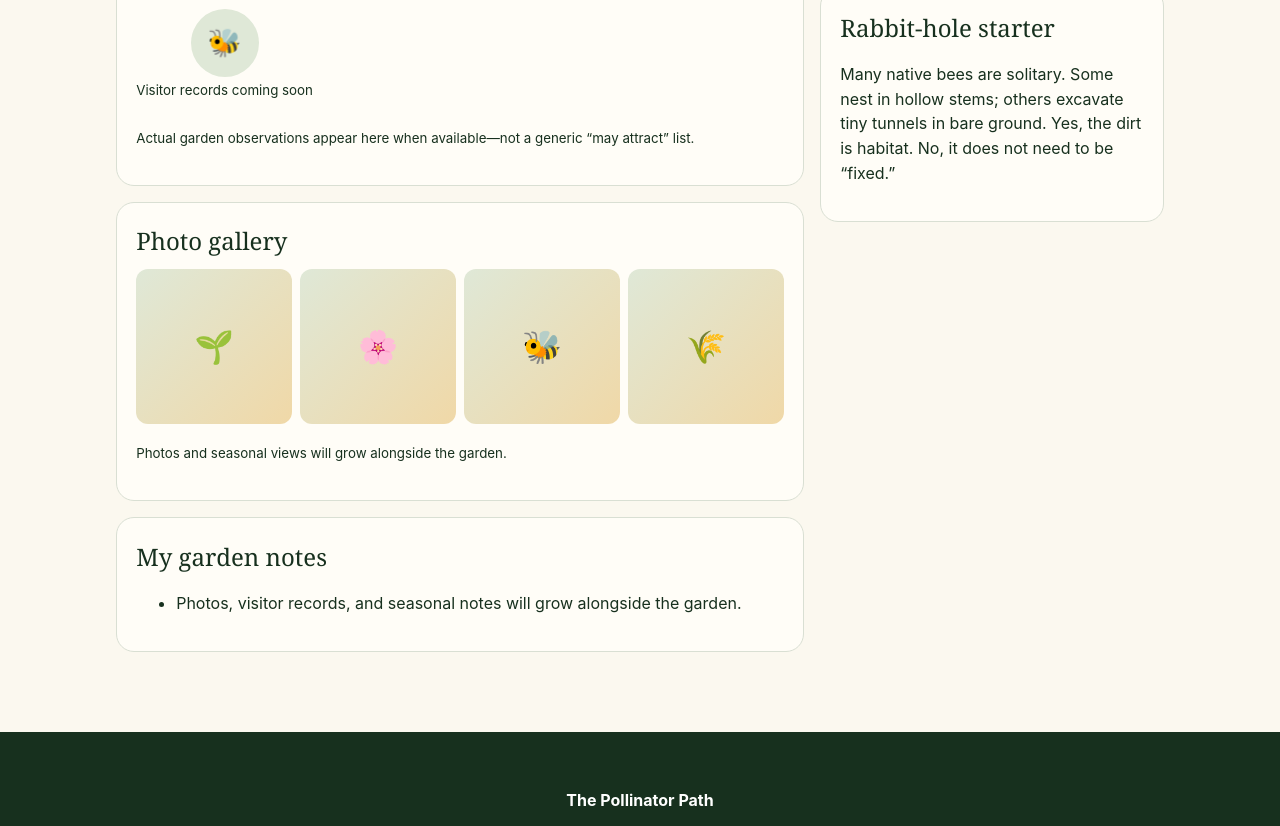
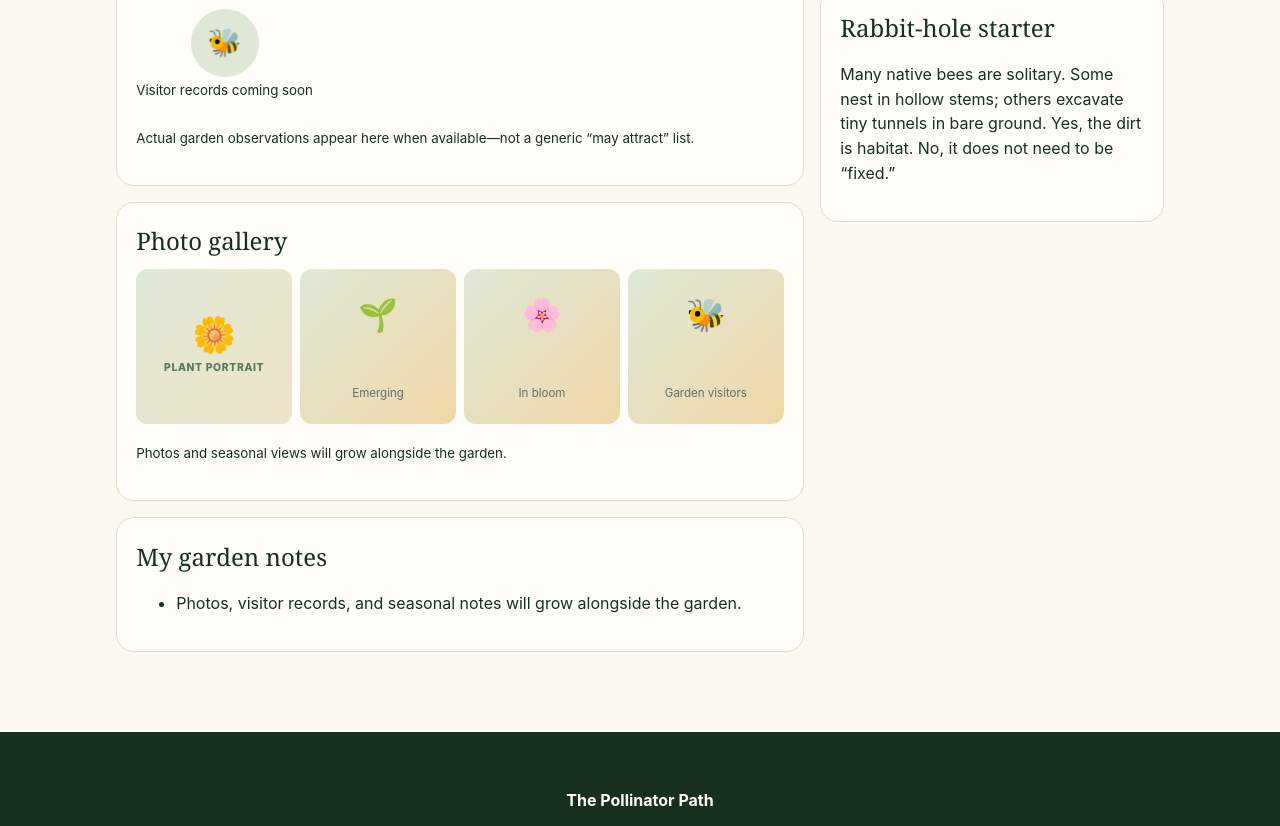
Before and after one commit to shortbus2/thepollinatorpath, a plain HTML site: page plant.html in a window 1280 px wide. Shown: the part 1236-2062 px from the top of the page. Drawn offline with Linux system fonts and the light colour scheme.

Commit message:
photo fallback support

```diff
--- a/app.js
+++ b/app.js
@@ -22,6 +22,25 @@
     if (plant.type === "Vine") return "🌱";
     if (plant.type === "Groundcover") return "🍃";
     return "🌼";
+  }
+
+
+  function activateImageFallbacks(parent = document) {
+    $$(".image-shell", parent).forEach((shell) => {
+      const image = $(".plant-image", shell);
+      if (!image || image.dataset.fallbackReady === "true") return;
+
+      image.dataset.fallbackReady = "true";
+      const showFallback = () => shell.classList.add("image-missing");
+      const showImage = () => shell.classList.remove("image-missing");
+
+      image.addEventListener("error", showFallback, { once: true });
+      image.addEventListener("load", showImage, { once: true });
+
+      if (image.complete) {
+        image.naturalWidth > 0 ? showImage() : showFallback();
+      }
+    });
   }
 
   function statusLinks(status) {
@@ -61,9 +80,13 @@
     return `
       <article class="plant-card">
         <a class="plant-card-main" href="plant.html?id=${plant.number}">
-          <div class="plant-photo">
+          <div class="plant-photo image-shell">
+            <img class="plant-image" src="${plant.image}" alt="${plant.common}" loading="lazy">
+            <div class="image-fallback" aria-hidden="true">
+              <span class="fallback-icon">${iconFor(plant)}</span>
+              <span class="fallback-label">Photo coming soon</span>
+            </div>
             <span class="plant-number">#${plant.number}</span>
-            <span aria-hidden="true">${iconFor(plant)}</span>
           </div>
           <div class="plant-content">
             <h3>${plant.common}</h3>
@@ -147,6 +170,7 @@
         : '<p class="empty">No plants found. The bees have not stolen them; try another filter.</p>';
 
       count.textContent = `Showing ${visible.length} of ${PLANTS.length} plants.`;
+      activateImageFallbacks(grid);
     }
 
     search.addEventListener("input", renderPlants);
@@ -184,9 +208,13 @@
 
     plantPage.innerHTML = `
       <div class="plant-layout">
-        <div class="plant-hero-image">
+        <div class="plant-hero-image image-shell">
+          <img class="plant-image" src="${plant.image}" alt="${plant.common}">
+          <div class="image-fallback" aria-hidden="true">
+            <span class="fallback-icon">${iconFor(plant)}</span>
+            <span class="fallback-label">Photo coming soon</span>
+          </div>
           <span class="plant-number">Plant #${plant.number}</span>
-          <span aria-hidden="true">${iconFor(plant)}</span>
         </div>
 
         <div class="plant-header">
@@ -227,10 +255,13 @@
             <section class="panel">
               <h2>Photo gallery</h2>
               <div class="gallery">
-                <div class="gallery-item">🌱</div>
-                <div class="gallery-item">🌸</div>
-                <div class="gallery-item">🐝</div>
-                <div class="gallery-item">🌾</div>
+                <div class="gallery-item gallery-photo image-shell">
+                  <img class="plant-image" src="${plant.image}" alt="${plant.common}">
+                  <div class="image-fallback" aria-hidden="true"><span class="fallback-icon">${iconFor(plant)}</span><span class="fallback-label">Plant portrait</span></div>
+                </div>
+                <div class="gallery-item"><span>🌱</span><small>Emerging</small></div>
+                <div class="gallery-item"><span>🌸</span><small>In bloom</small></div>
+                <div class="gallery-item"><span>🐝</span><small>Garden visitors</small></div>
               </div>
               <p><small>Photos and seasonal views will grow alongside the garden.</small></p>
             </section>
@@ -262,6 +293,7 @@
         </div>
       </div>
     `;
+    activateImageFallbacks(plantPage);
   }
 
   const map = $("#garden-map");
--- a/styles.css
+++ b/styles.css
@@ -72,3 +72,17 @@ linear-gradient(135deg,#234f2d,#668459)}
   .plant-content{grid-column:2;grid-row:1;padding-bottom:.25rem}
   .plant-card-actions{grid-column:2;grid-row:2;padding:.15rem 1rem 1rem}
 }
+
+/* Plant photos are optional. Missing files reveal a styled fallback instead of
+   hiding the card or leaving a broken-image icon. Add images as images/plants/NUMBER.jpg. */
+.image-shell{position:relative;overflow:hidden}
+.plant-image{position:absolute;inset:0;width:100%;height:100%;object-fit:cover;display:block;z-index:1}
+.image-fallback{position:absolute;inset:0;z-index:0;display:flex;flex-direction:column;align-items:center;justify-content:center;gap:.45rem;text-align:center;background:linear-gradient(135deg,var(--sage),#efe4c9);color:var(--green);padding:1rem}
+.fallback-icon{font-size:clamp(2.6rem,8vw,5rem);line-height:1}
+.fallback-label{font-size:.75rem;font-weight:800;letter-spacing:.06em;text-transform:uppercase;opacity:.72}
+.image-shell.image-missing .plant-image{display:none}
+.image-shell .plant-number{z-index:2}
+.gallery-item{position:relative;flex-direction:column;gap:.25rem}
+.gallery-item small{display:block;font-size:.72rem;color:var(--muted)}
+.gallery-photo .fallback-icon{font-size:2.2rem}
+.gallery-photo .fallback-label{font-size:.65rem}
```
Also changed, not shown: README.md, images/plants/README.txt (added).
